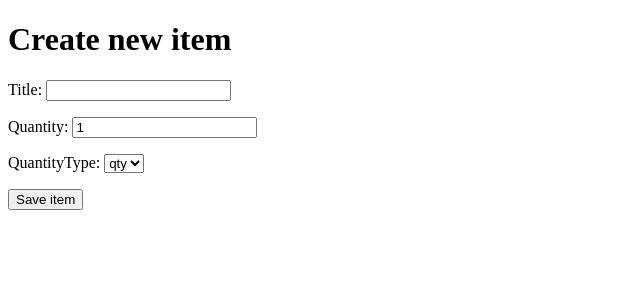
After one commit to lbapart/ShoppingList, a Django app: page /item-create/ in a window 1280 px wide. The commit adds this page. Shown: the top 300 px of the page, without its empty margins (0-640 px from the left). Run offline with Django 4.2, Linux system fonts and the light colour scheme.

Commit message:
Added create item form

```diff
--- /dev/null
+++ b/mainapp/templates/mainapp/purchase_form.html
@@ -0,0 +1,15 @@
+<!DOCTYPE html>
+<html lang="en">
+<head>
+    <title>Create new item</title>
+</head>
+<body>
+    <h1>Create new item</h1>
+    <form action="" method="POST">
+        {% csrf_token %}
+        {{ form.as_p }}
+        <input type="submit" value="Save item">
+    </form>
+
+</body>
+</html>
--- a/mainapp/templates/mainapp/purchase_list.html
+++ b/mainapp/templates/mainapp/purchase_list.html
@@ -10,9 +10,9 @@
         <tr>
             <th>Things to purchase</th>
         </tr>
-        {% for purchase in object_list %}
+        {% for item in object_list %}
         <tr>
-            <td><a href='{% url "purchase-detailed" purchase.pk %}'>{{ purchase.quantity }}{{ purchase.quantityType.get_status_display }} {{ purchase.title }}</a></td>
+            <td><a href='{% url "item-detailed" item.pk %}'>{{ item.quantity }}{{ item.quantityType.get_status_display }} {{ item.title }}</a></td>
         </tr>
         {% endfor %}
     </table>
--- a/mainapp/urls.py
+++ b/mainapp/urls.py
@@ -2,6 +2,7 @@ from django.urls import path
 from . import views
 
 urlpatterns = [
-    path('', views.ShoppingList.as_view(), name='purchase'),
-    path('purchase/<int:pk>', views.ItemDetailed.as_view(), name='purchase-detailed')
+    path('', views.ShoppingList.as_view(), name='items'),
+    path('item/<int:pk>/', views.ItemDetailed.as_view(), name='item-detailed'),
+    path('item-create/', views.ItemCreate.as_view(), name='item-create'),
 ]
--- a/mainapp/views.py
+++ b/mainapp/views.py
@@ -2,11 +2,18 @@ from django.shortcuts import render
 from django.http import HttpResponse
 from django.views.generic.list import ListView
 from django.views.generic.detail import DetailView
+from django.views.generic.edit import CreateView
 from .models import Purchase
+from django.urls import reverse_lazy
 
 class ShoppingList(ListView):
     model = Purchase
 
 class ItemDetailed(DetailView):
     model = Purchase
-    template_name = 'mainapp/pur'
+    template_name = 'mainapp/purchase_detail.html'
+
+class ItemCreate(CreateView):
+    model = Purchase
+    fields = ['title', 'quantity', 'quantityType']
+    success_url = reverse_lazy('items')
```
Also changed, not shown: db.sqlite3.
